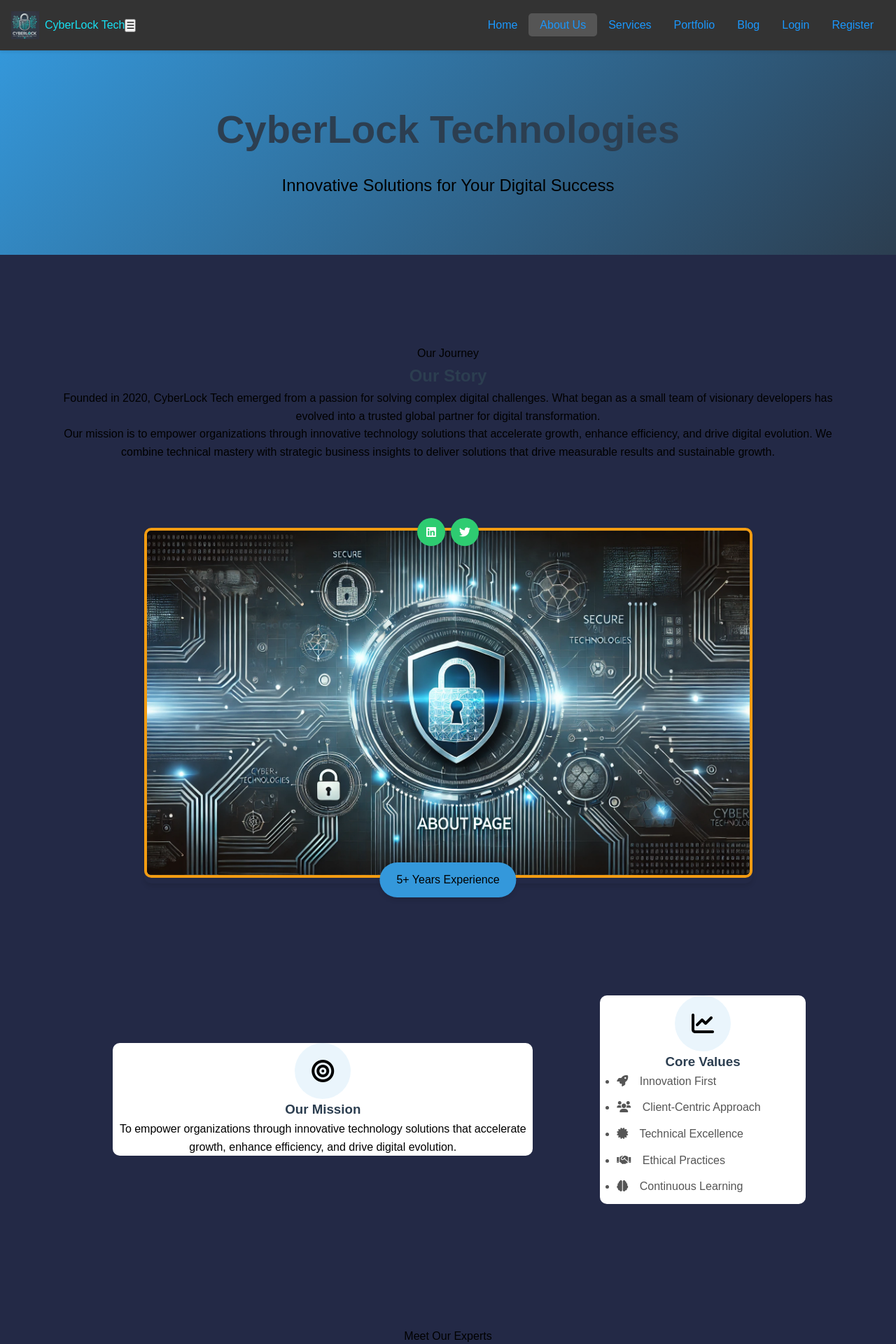
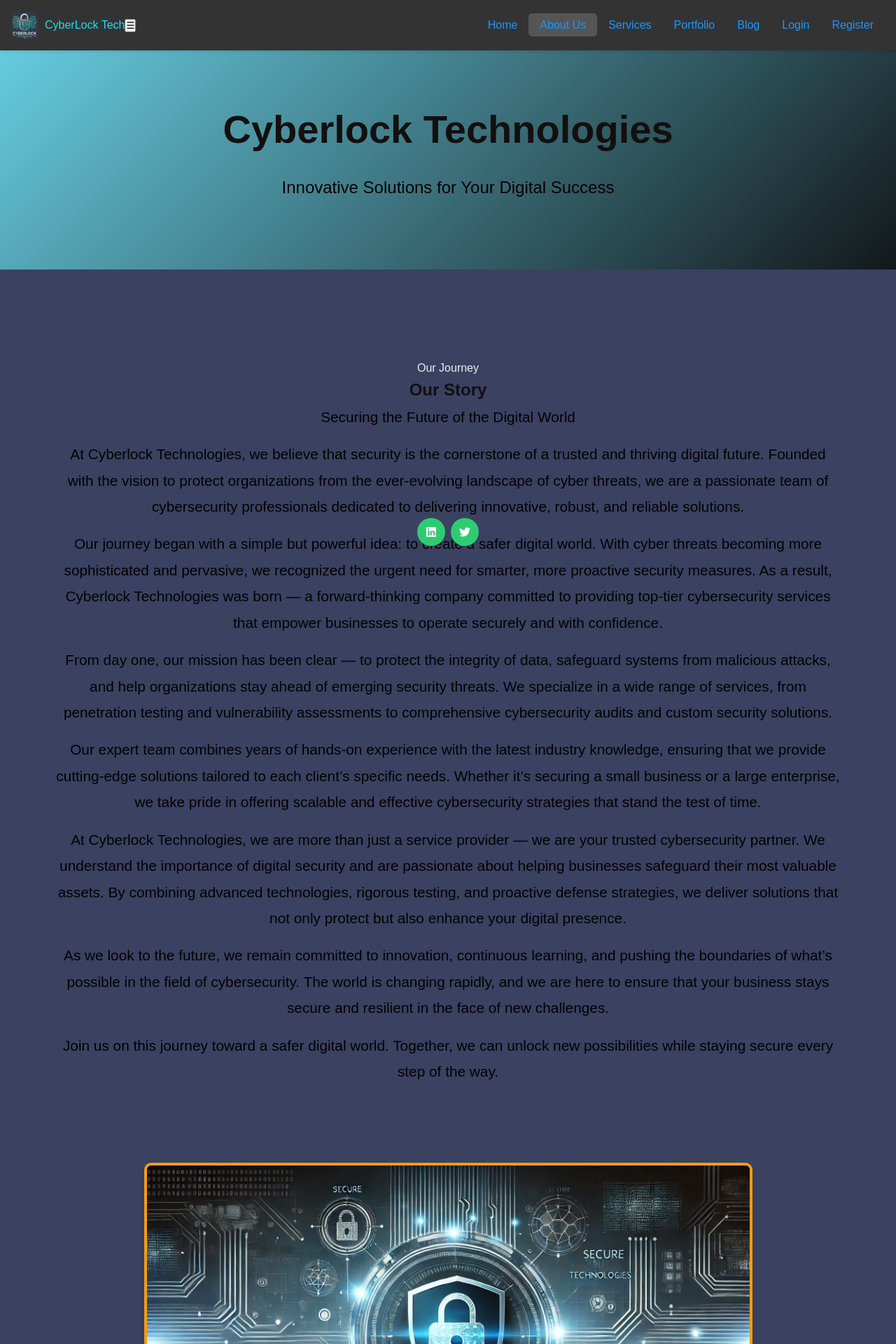
Before and after one commit to C9b3rD3vi1/cyberlock_web, a Django app: page /about/ in a window 1280 px wide. Shown: the top 1920 px of the page at 70% size. Run offline with Django 4.2, Linux system fonts and the light colour scheme; some libraries are stand-ins or nearby versions.

Commit message:
Update code and rendering features

```diff
--- a/static/css/about.css
+++ b/static/css/about.css
@@ -2,8 +2,8 @@
 body {
     font-family: 'Arial', sans-serif;
     line-height: 1.6;
-    color: black; /* Dark gray text for readability */
-    background-color: #232946; /* Light gray background for balance */
+    color: #ecf0f1; /* Lighter gray text for better visibility */
+    background-color: #3a4161; /* Dark background for contrast */
     display: flex;
     flex-direction: column;
     align-items: center;
@@ -14,7 +14,7 @@ body {
 
 h1, h2, h3, h4, h5, h6 {
     font-weight: bold;
-    color: #2c3e50; /* Dark Blue */
+    color:rgb(20, 15, 15); /* Light gray for headers to match text */
     text-align: center;
 }
 
@@ -28,9 +28,17 @@ a:hover {
     color: #2ecc71; /* Teal accent color for hover */
 }
 
+/* Paragraph Styles */
+p {
+    color: black; /* Light gray text for visibility */
+    font-size: 1.3rem; /* Slightly larger font for readability */
+    line-height: 1.8; /* Increased line-height for better spacing */
+    margin-bottom: 1rem; /* Spacing between paragraphs */
+}
+
 /* Hero Section */
 .about-hero {
-    background: linear-gradient(135deg, #3498db, #2c3e50); /* Blue gradient */
+    background: linear-gradient(135deg, #66cde1, #13181b);
     padding: 3rem 0;
     text-align: center;
     width: 100%;
@@ -74,7 +82,7 @@ a:hover {
 
 /* Add margin to the columns */
 .col-md-6 {
-    margin-bottom: 3rem; /* Adjust the value as needed */
+    margin-bottom: 3rem;
 }
 
 .col-12, .col-md-6, .col-lg-4, .col-lg-5, .col-lg-6, .col-lg-8, .col-lg-10 {
@@ -123,7 +131,7 @@ a:hover {
 /* Mission & Values Section */
 .card {
     transition: transform 0.3s ease, box-shadow 0.3s ease;
-    margin: 5rem; /* Increased margin for more space */
+    margin: 5rem;
     border: none;
     border-radius: 10px;
     overflow: hidden;
@@ -131,7 +139,7 @@ a:hover {
     max-width: 600px;
     margin: 2rem;
     text-align: center;
-    background: #fff; /* White background for cards */
+    background: #fff;
 }
 
 .card:hover {
--- a/static/css/blog_post.css
+++ b/static/css/blog_post.css
@@ -3,7 +3,7 @@ body {
     font-family: 'Inter', sans-serif; /* Modern font */
     line-height: 1.6;
     color: #333;
-    background-color: #f8f9fa;
+    background-color: #232946; /* Dark Blue background */
 }
 
 h1, h2, h3, h4, h5, h6 {
--- a/static/css/login.css
+++ b/static/css/login.css
@@ -10,7 +10,7 @@ body {
 
 /* Hero Section */
 .about-hero {
-  background: linear-gradient(135deg, #3498db, #2c3e50);
+  background: linear-gradient(135deg, #66cde1, #13181b);
   padding: 2rem 0;
   text-align: center;
 }
--- a/static/css/project_details.css
+++ b/static/css/project_details.css
@@ -26,7 +26,7 @@ a:hover {
 .hero-section {
     background: linear-gradient(135deg, #007bff, #00bfff);
     color: #fff;
-    padding: 6rem 0;
+    padding: 4rem 0;
 }
 
 .hero-title {
--- a/static/css/service_detail.css
+++ b/static/css/service_detail.css
@@ -5,7 +5,7 @@ body {
     font-family: 'Roboto', sans-serif;
     line-height: 1.6;
     color: #333;
-    background-color: #f9f9f9;
+    background-color: #edeef3; /* Dark background for contrast */
     margin: 0;
     padding: 0;
 }
--- a/static/css/service_list.css
+++ b/static/css/service_list.css
@@ -9,7 +9,7 @@ body {
     font-family: 'Poppins', sans-serif;
     line-height: 1.6;
     color: #333;
-    background-color: #f4f4f9; /* Slightly lighter background for less strain on eyes */
+    background-color: #3a4161; /* Dark background for contrast */
     padding-top: 50px; /* Account for fixed navbar */
 }
 
--- a/templates/about.html
+++ b/templates/about.html
@@ -18,7 +18,7 @@
         <div class="container">
             <div class="row justify-content-center text-center">
                 <div class="col-12 col-md-10 col-lg-8">
-                    <h1 class="hero-title display-3 fw-bold animate__animated animate__fadeInDown">CyberLock Technologies</h1>
+                    <h1 class="hero-title display-3 fw-bold animate__animated animate__fadeInDown">Cyberlock Technologies</h1>
                     <p class="hero-subtitle lead mt-3 animate__animated animate__fadeInUp animate__delay-1s">Innovative Solutions for Your Digital Success</p>
                 </div>
             </div>
@@ -38,8 +38,21 @@
                                 <h2 class="section-title display-5 fw-bold mt-2">Our Story</h2>
                             </div>
                             <div class="timeline">
-                                <p class="lead">Founded in 2020, CyberLock Tech emerged from a passion for solving complex digital challenges. What began as a small team of visionary developers has evolved into a trusted global partner for digital transformation.</p>
-                                <p>Our mission is to empower organizations through innovative technology solutions that accelerate growth, enhance efficiency, and drive digital evolution. We combine technical mastery with strategic business insights to deliver solutions that drive measurable results and sustainable growth.</p>
+                                <p class="lead">Securing the Future of the Digital World</p>
+
+                                <p>At Cyberlock Technologies, we believe that security is the cornerstone of a trusted and thriving digital future. Founded with the vision to protect organizations from the ever-evolving landscape of cyber threats, we are a passionate team of cybersecurity professionals dedicated to delivering innovative, robust, and reliable solutions.</p>
+
+                                <p>Our journey began with a simple but powerful idea: to create a safer digital world. With cyber threats becoming more sophisticated and pervasive, we recognized the urgent need for smarter, more proactive security measures. As a result, Cyberlock Technologies was born — a forward-thinking company committed to providing top-tier cybersecurity services that empower businesses to operate securely and with confidence.</p>
+
+                                <p>From day one, our mission has been clear — to protect the integrity of data, safeguard systems from malicious attacks, and help organizations stay ahead of emerging security threats. We specialize in a wide range of services, from penetration testing and vulnerability assessments to comprehensive cybersecurity audits and custom security solutions.</p>
+
+                                <p>Our expert team combines years of hands-on experience with the latest industry knowledge, ensuring that we provide cutting-edge solutions tailored to each client’s specific needs. Whether it’s securing a small business or a large enterprise, we take pride in offering scalable and effective cybersecurity strategies that stand the test of time.</p>
+
+                                <p>At Cyberlock Technologies, we are more than just a service provider — we are your trusted cybersecurity partner. We understand the importance of digital security and are passionate about helping businesses safeguard their most valuable assets. By combining advanced technologies, rigorous testing, and proactive defense strategies, we deliver solutions that not only protect but also enhance your digital presence.</p>
+
+                                <p>As we look to the future, we remain committed to innovation, continuous learning, and pushing the boundaries of what’s possible in the field of cybersecurity. The world is changing rapidly, and we are here to ensure that your business stays secure and resilient in the face of new challenges.</p>
+
+                                <p>Join us on this journey toward a safer digital world. Together, we can unlock new possibilities while staying secure every step of the way.</p>
                             </div>
                         </div>
                         <div class="col-lg-6 text-center">
```
Also changed, not shown: static/css/portfolio.css (+24 -24 lines).
